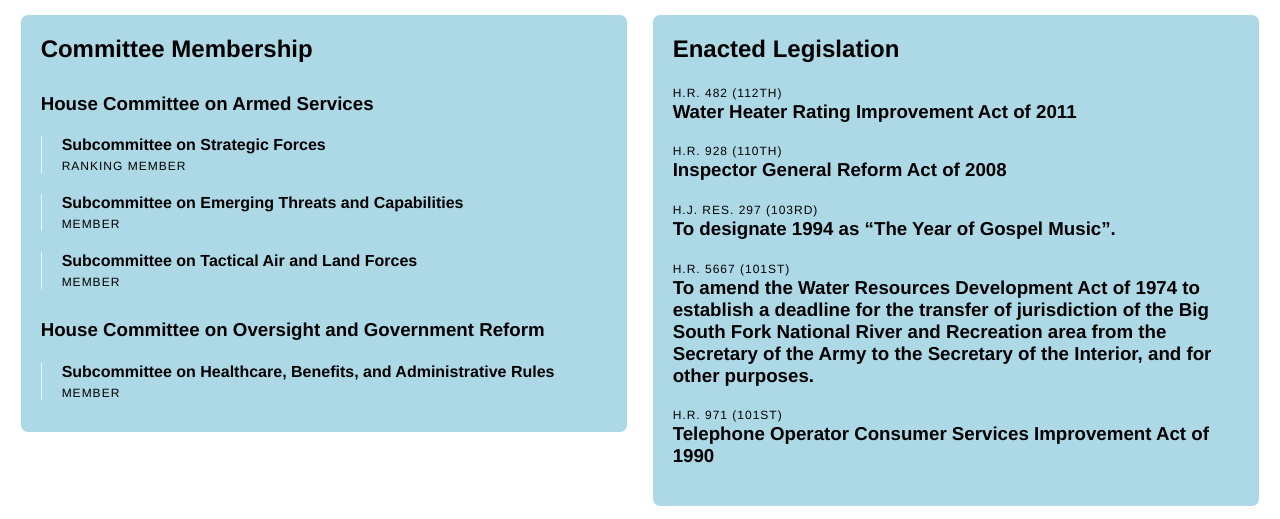
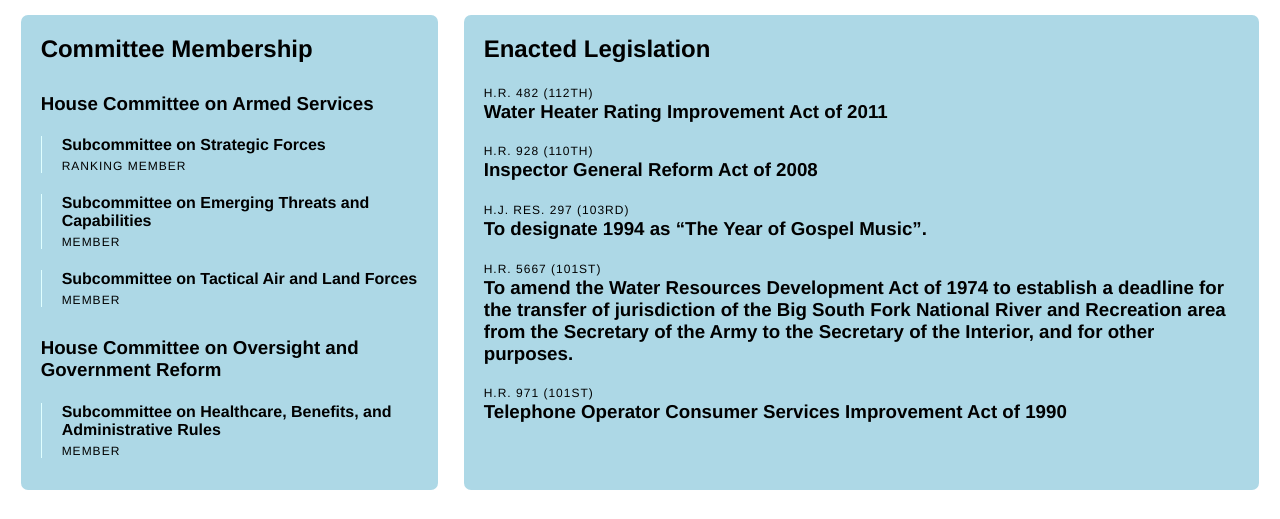
Before and after one commit to scivarolo/nss-semantic-html, a plain HTML site: page index.html in a window 1280 px wide. Shown: the part 310-829 px from the top of the page. Drawn offline with Linux system fonts and the light colour scheme.

Commit message:
Implement flexbox for committees and legislation boxes

```diff
--- a/index.html
+++ b/index.html
@@ -23,6 +23,7 @@
 
     </section>
 
+    <div class="flex-wrapper">
     <!-- Committee Membership -->
     <section class="rep__committees">
       <h2 class="section-title">Committee Membership</h2>
@@ -82,6 +83,8 @@
         </li>
       </ul>
     </section>
+
+    </div><!--flex-wrapper-->
   </article>
 </body>
 </html>
--- a/styles.css
+++ b/styles.css
@@ -44,17 +44,25 @@ h1, h2, h3 {
   margin: 0 0 10px;
 }
 
+.flex-wrapper {
+  display:flex;
+}
+
 .rep__committees,
 .rep__legislation {
   margin: 1%;
-  width: 48%;
+  /* width: 48%; */
   padding: 20px;
-  float: left;
+  /* float: left; */
   background-color: lightblue;
   border-radius: 7px;
 }
+.rep__committees {
+  flex: 1;
+}
 .rep__legislation {
-  float: right;
+  /* float: right; */
+  flex: 2;
 }
 
 .rep__committees ul,
```
